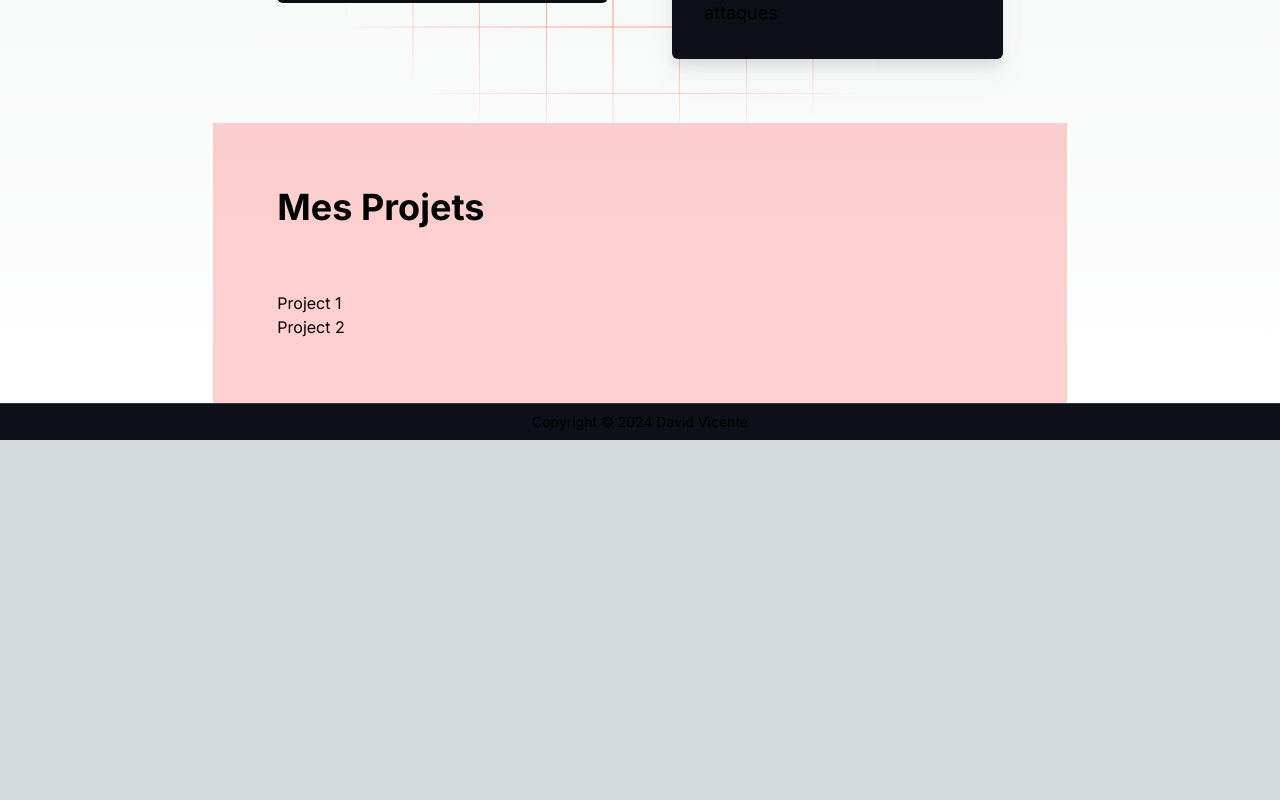
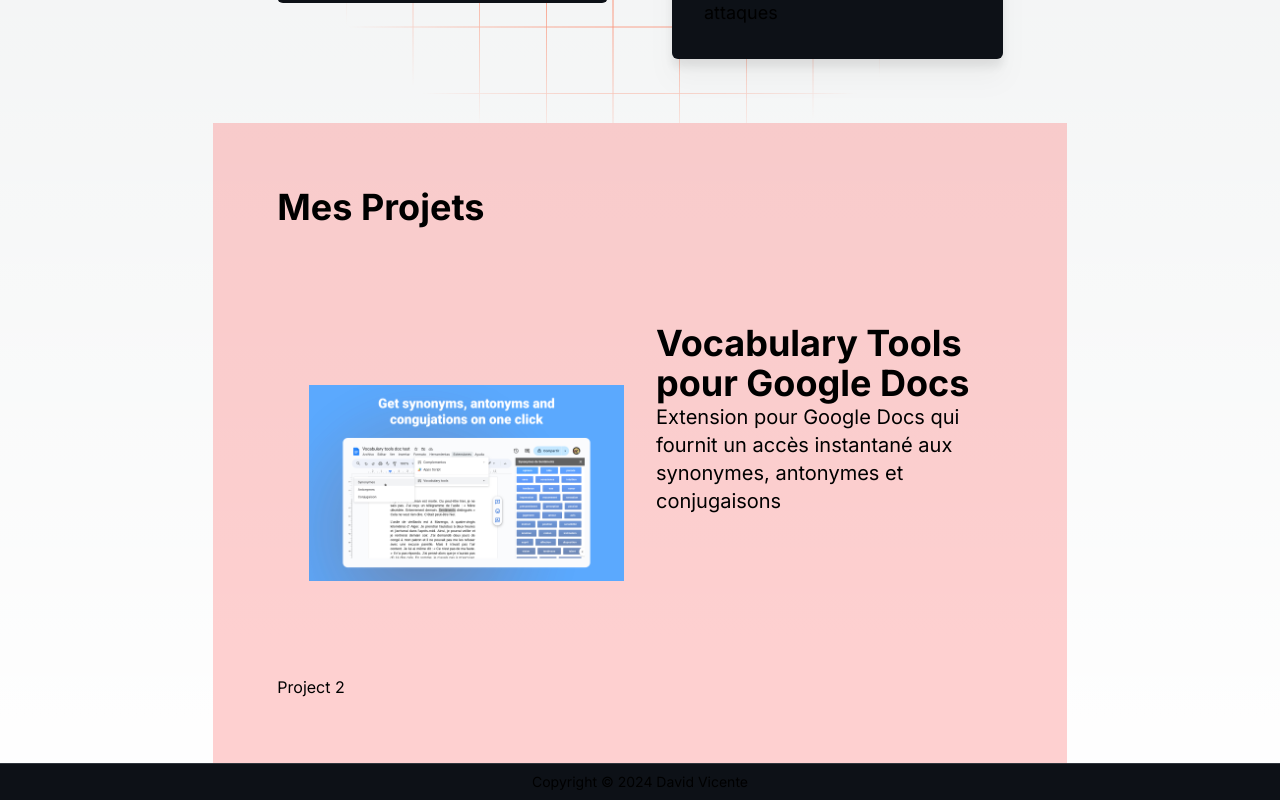
Before and after one commit to david-vct/my-portfolio, a Next.js app: page / in a window 1280 px wide. Shown: the part 2169-2969 px from the top of the page. Before the commit the page ends 2609 px from the top, so only its background shows below. Built offline with nearby package versions, Linux system fonts and the light colour scheme.

Commit message:
feat: add simple version of the project template

```diff
--- /dev/null
+++ b/app/components/common/Project.tsx
@@ -0,0 +1,28 @@
+import Image from "next/image"
+import React from "react"
+
+type Props = {
+	title: string
+	description: string
+	images: string[]
+}
+
+const Project = ({ title, description, images }: Props) => {
+	return (
+		<div className="grid grid-cols-1 md:grid-cols-2 gap-8 p-8">
+			<div className="">
+				{images.map((image, index) => (
+					<div className="relative w-full min-h-80" key={index}>
+						<Image className="object-contain" alt={image} src={image} key={index} fill={true} />
+					</div>
+				))}
+			</div>
+			<div>
+				<h2 className="text-4xl font-bold">{title}</h2>
+				<p className="text-xl">{description}</p>
+			</div>
+		</div>
+	)
+}
+
+export default Project
--- a/app/components/layout/ProjectSection.tsx
+++ b/app/components/layout/ProjectSection.tsx
@@ -1,11 +1,16 @@
 import React from "react"
+import Project from "../common/Project"
 
 const ProjectSection = () => {
 	return (
 		<section className="w-full md:w-2/3 p-16 bg-primary/20">
 			<h1 className="text-4xl font-bold pb-16">Mes Projets</h1>
 			<div className="flex flex-col">
-				<div>Project 1</div>
+				<Project
+					title="Vocabulary Tools pour Google Docs"
+					description="Extension pour Google Docs qui fournit un accès instantané aux synonymes, antonymes et conjugaisons"
+					images={["/project-vocabularytools-1.jpg"]}
+				></Project>
 				<div>Project 2</div>
 			</div>
 		</section>
```
Also changed, not shown: public/project-vocabularytools-1.jpg (added).
